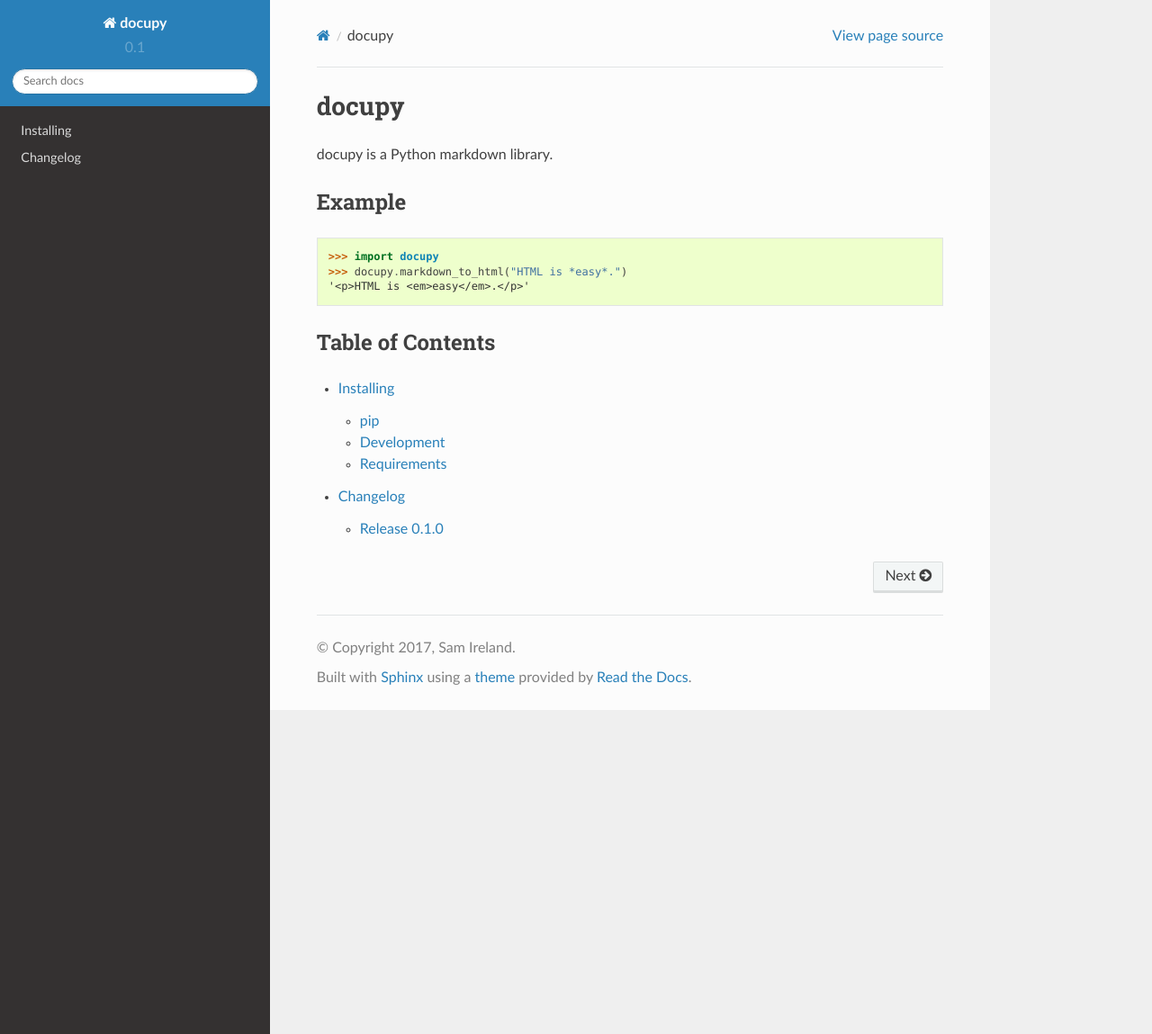
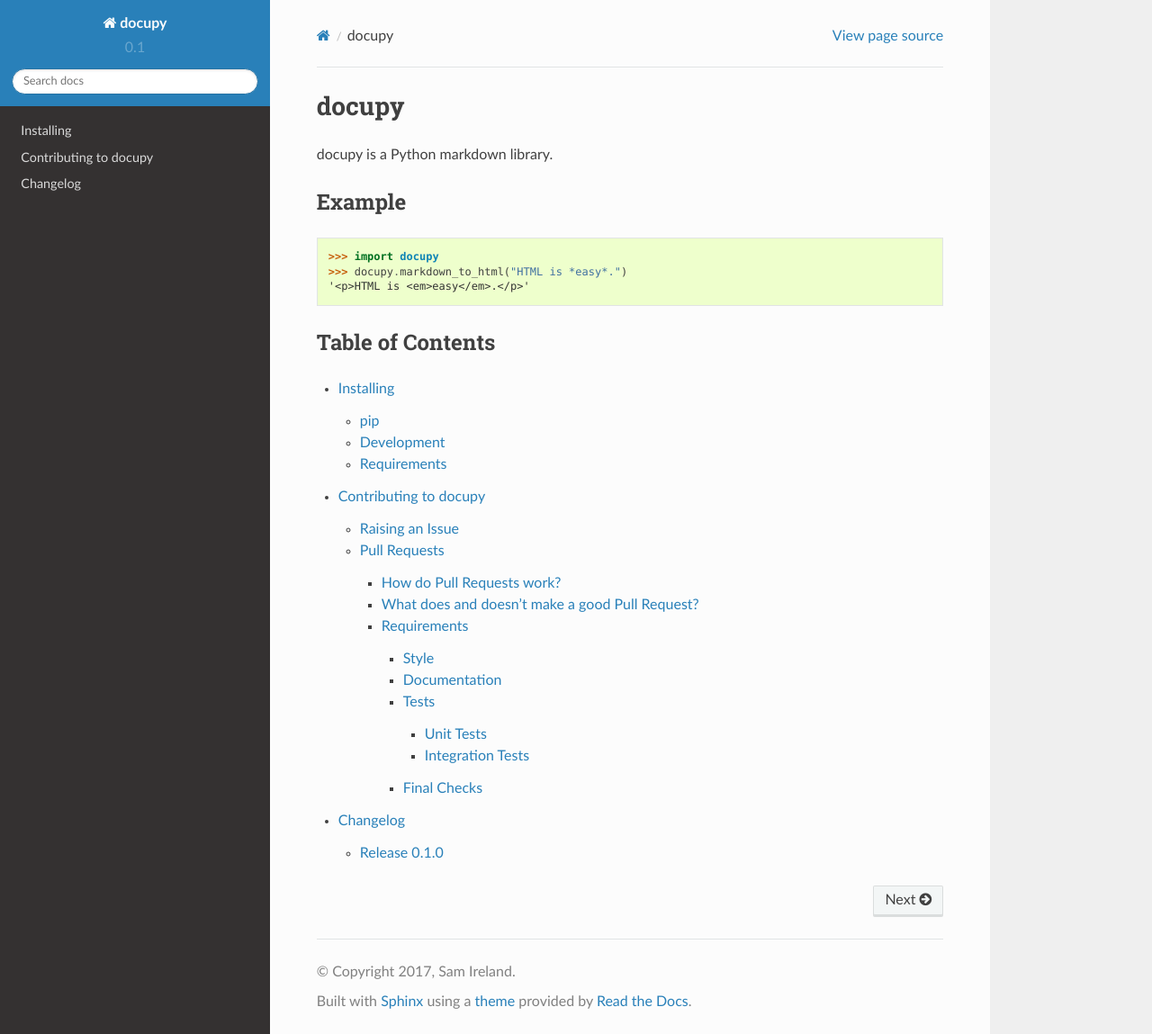
Before and after one commit to samirelanduk/docupy, a Sphinx documentation site: the page built from docs/source/index.rst, in a window 1280 px wide and 1149 px high. Shown: the whole window at 90% size. Built offline with Sphinx 7.4.7 and the Read the Docs theme 2.0.0, drawn with Linux system fonts in a browser that asks for light colours; some of the changed lines change nothing that is shown.

Commit message:
Add contribution instructions

```diff
--- /dev/null
+++ b/docs/source/contributing.rst
@@ -0,0 +1,214 @@
+Contributing to docupy
+======================
+
+Thank you for considering spending your time on improving this project!
+You can help by raising an issue to report a bug or suggest a new
+feature, or by creating a pull request to add a new feature yourself
+(subject to approval).
+
+Raising an Issue
+----------------
+
+The `GitHub issue
+tracker <https://github.com/samirelanduk/docupy/issues>`__ is the place
+to either report a bug, or propose a new feature that you'd like to see
+added. There will be a style guide for the text of the issue when you
+open the tracker - just delete the feature request section if you are
+reporting a bug, and *vice versa*.
+
+Pull Requests
+-------------
+
+Pull requests are GitHub's mechanism for allowing willing contributors
+to add features or make fixes themselves, without waiting for me to get
+around to it.
+
+How do Pull Requests work?
+~~~~~~~~~~~~~~~~~~~~~~~~~~
+
+The first step is to fork the docupy repository to your own GitHub
+account. This will give you your own copy of the repository, where you
+can make changes that don't affect the original.
+
+The second step is to make your desired changes. To do this you need to
+clone your new copy of docupy to your local machine, and to do this
+you simply enter ``clone https://github.com/YOUR_USERNAME/docupy`` at
+your terminal, and you will have a local copy to work with.
+
+Make commits at sensible points while making your changes, with
+informative commit messages in the present tense.
+
+Once you are finished, push your changes to your forked repository on
+GitHub. You are now ready to make the pull request.
+
+Find the 'New Pull Request' button and click it, and you will be given
+an overview of the pull request. The default branch to merge into is
+master, which is fine - I will manually change this to whatever the
+current branch being worked on is at the time. That way your feature (if
+accepted) will appear in the next release (you will be credited).
+
+Look over the changes one last time, and if it's all good, click 'create
+pull request'. It then gets sent to me to look over, and either accept
+and merge, close, or request changes.
+
+
+What does and doesn't make a good Pull Request?
+~~~~~~~~~~~~~~~~~~~~~~~~~~~~~~~~~~~~~~~~~~~~~~~
+
+An ideal pull request for docupy is one that either adds a function (or
+set of functions which carry out a single piece of functionality), or
+modifies the minimal amount of code to fix one bug. One pull request,
+one feature.
+
+If your pull request modifies large parts of docupy, changes the way the
+core API works for the user, or adds an entirely new class, there's a
+good chance it won't be merged.
+
+If the pull request resolves a current, open issue, there's a good
+chance it will be accepted. If in doubt, asking beforehand is always a
+good idea!
+
+Requirements
+~~~~~~~~~~~~
+
+Style
+^^^^^
+
+-  Two lines between functions, three lines between classes.
+
+-  Lines strictly no more than 80 characters long. This is less strict
+   in test files but still try to keep them below 80 characters.
+
+-  underscore\_naming\_convention
+
+-  Docstrings do not have a line break between the triple quote marks
+   and the start of the string.
+
+Documentation
+^^^^^^^^^^^^^
+
+If a function or class doesn't have documentation, it doesn't exist. Not
+to the user anyway. All functions should begin with a docstring which
+summarises what the function does, lists the parameters it takes,
+outlines any exceptions it can raise, and specifies what the function
+returns.
+
+The text should be in RST format. For example:
+
+.. code::
+
+    def calculate_hypotenuse(side1, side2):
+        """Takes the lengths of two sides of a right-angled triangle, and uses the
+        Pythagorean theorem to calculate the hypotenuse length.
+
+        :param float side1: The length of the first side.
+        :param float side2: The length of the second side.
+        :raises ValueError: if either side is negative.
+        :rtype: ``float``"""
+
+        if side1 < 0 or side2 < 0:
+            raise ValueError("Sides can't be negative")
+        return math.sqrt((side1 ** 2) + (side2 ** 2))
+
+If in doubt, just look at the other functions.
+
+Tests
+^^^^^
+
+If a function doesn't have tests, the function doesn't work. docupy has
+integration tests and unit tests.
+
+Suppose the hypotenuse function above already exists, and you want to
+add a function for getting the distance between two points, using this
+function. You might add the following:
+
+.. code::
+
+    def distance_between(point1, point2):
+    	"""Takes two (x, y) points and returns the distance between them.
+
+    	:param list point1: The first point in the form ``[x, y]``.
+    	:param list point2: The first point in the form ``[x, y]``.
+    	:rtype: ``float``"""
+
+    	delta_x = point2[0] - point1[0]
+    	delta_y = point2[1] - point1[1]
+    	return calculate_hypotenuse(delta_x, delta_y)
+
+How should this be tested?
+
+Unit Tests
+''''''''''
+
+Unit tests test a function *in isolation*. In this case, the unit test
+would check that the function works but it should not execute
+``calculate_hypoteneuse``! The test might look like this:
+
+.. code::
+
+    from unittest import TestCase
+    from unittest.mock import patch
+
+    class DistanceTests(TestCase):
+
+        @patch("calculate_hypotenuse")
+        def test_can_get_distance_between_points(self, mock_hyp):
+            point1 = [0, 0]
+            point2 = [4, 3]
+            mock_hyp.return_value = 5
+            distance = distance_between(point1, point2)
+            mock_hyp.assert_called_with(point1, point2)
+            self.assertEqual(distance, 5)
+
+The ``calculate_hypoteneuse`` function is patched with a mock object
+here. We set its return value and just ensure that it was called, and
+that what it returns is what our function returns.
+
+Note that this way if ``calculate_hypoteneuse`` is broken, the tests for
+``distance_between`` will still pass - they are isolated.
+
+Unit tests live in ``tests/unit``. Each class/collection of functions
+gets its own test file, each function gets its own test class, with
+different test functions for each possible use of the function.
+
+Again, see existing tests for numerous examples.
+
+Integration Tests
+'''''''''''''''''
+
+Integration tests check that the code works when called as the user
+would call it. Nothing is mocked or patched - this is a test that all
+the functions work together to do what the user wants.
+
+If your pull request is to add a function that works 'under the hood'
+and which the user never uses, you don't need to add an integration test
+(the existing tests will cover it). If you've added user-facing code, it
+does need a few lines. Just fine somewhere suitable in one of the
+``tests/integration`` files and add it in - don't worry too much about
+putting it in the right place as I move things around pretty often
+anyway.
+
+So in this case, you might just add the line:
+
+.. code::
+
+    self.assertEqual(distance_between([0, 0], [3, 4]), 5)
+
+
+Final Checks
+^^^^^^^^^^^^
+
+All tests should be run before submitting the pull request.
+
+Unit tests are run with:
+
+.. code::
+
+    $ python -m unittest discover tests/unit
+
+
+Integration tests are run with:
+
+.. code::
+
+    $ python -m unittest discover tests/integration
--- a/docs/source/index.rst
+++ b/docs/source/index.rst
@@ -18,4 +18,5 @@
 .. toctree ::
 
     installing
+    contributing
     changelog
```
Also changed, not shown: .github/CONTRIBUTING.rst (added), .github/ISSUE_TEMPLATE.md (added), .github/PULL_REQUEST_TEMPLATE.md (added).
